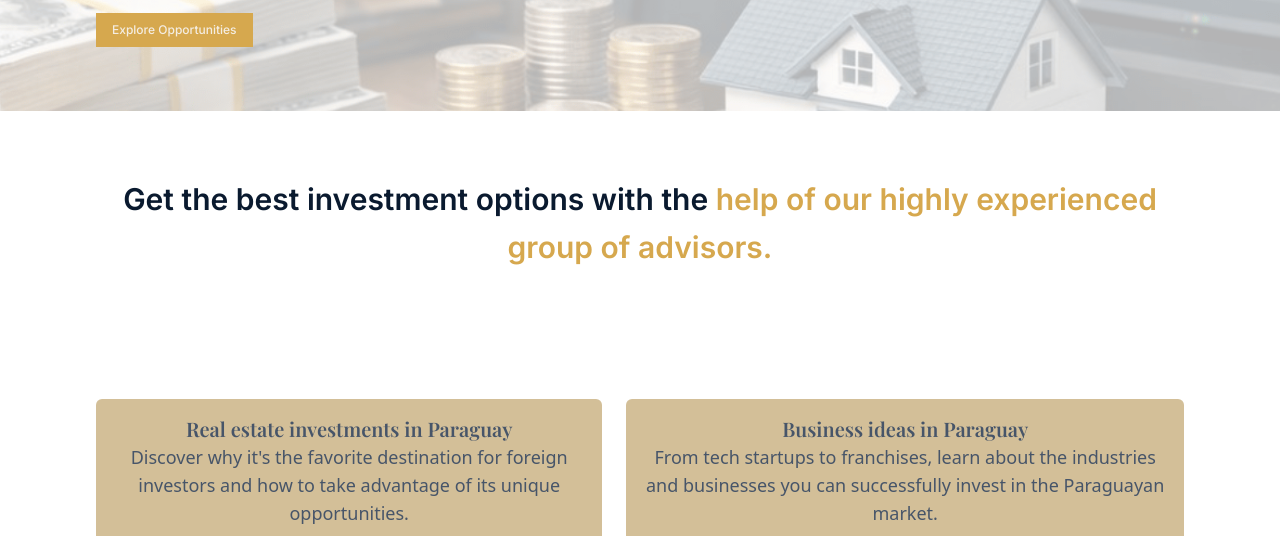
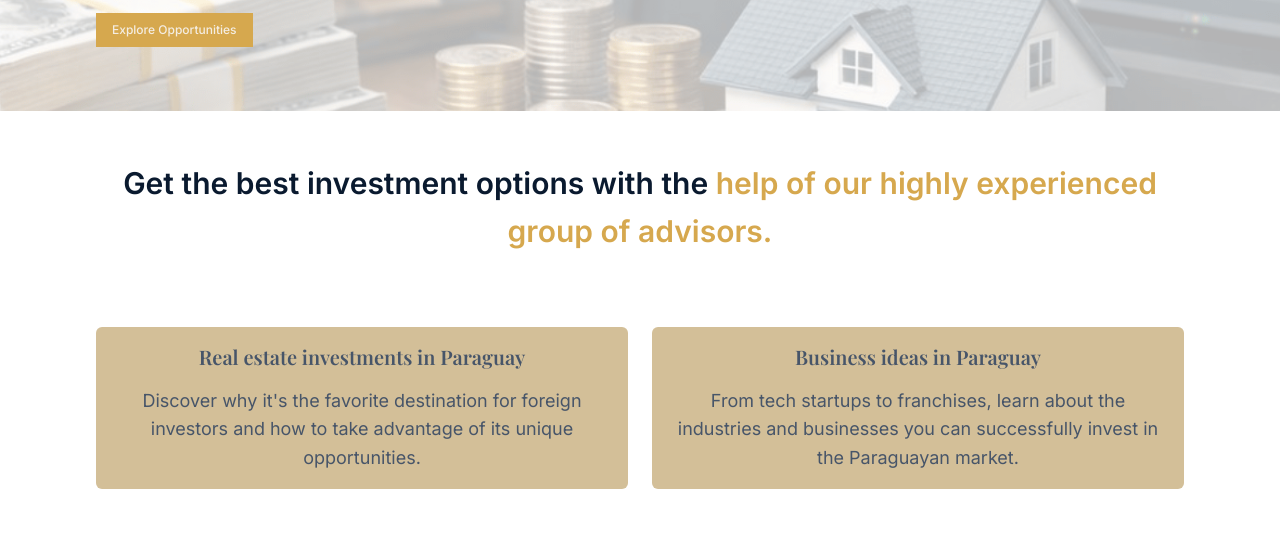
Before and after one commit to juespinoza/investments-paraguay, a Next.js app: page / in a window 1280 px wide. Shown: the part 264-800 px from the top of the page. Built offline with nearby package versions, Linux system fonts and the light colour scheme; no server answers.

Commit message:
Fix some styles in home page

```diff
--- a/src/app/(public)/page.tsx
+++ b/src/app/(public)/page.tsx
@@ -30,24 +30,23 @@ export default function HomePage() {
         line1="Obtenga las mejores opciones de inversión con la"
         highlight="ayuda de nuestro grupo de asesores altamente experimentados."
       /> */}
-      <section className="relative my-4 overflow-hidden py-6">
-        <div className="container-page container-narrow relative py-6 text-center flex flex-row items-center gap-6">
-          <div className="mt-4 text-lg text-secondary bg-[#d3bf98] p-4 rounded-md">
+      <section className="relative overflow-hidden">
+        <div className="container-page container-narrow relative py-6">
+          <div className="flex flex-col gap-x-0 md:gap-x-6 gap-y-6 md:gap-y-0 text-center md:flex-row md:items-stretch">
+            <div className="w-full rounded-md bg-[#d3bf98] p-4 text-lg text-secondary md:w-1/2">
               <h3 className="text-xl font-semibold">
                 {t("bussinessModel_1.title")}
               </h3>
-            <span className="mt-4">{t("bussinessModel_1.description")}</span>
+              <p className="mt-4">{t("bussinessModel_1.description")}</p>
             </div>
-          <div className="mt-4 text-lg text-secondary bg-[#d3bf98] p-4 rounded-md">
+            <div className="w-full rounded-md bg-[#d3bf98] p-4 text-lg text-secondary md:w-1/2">
               <h3 className="text-xl font-semibold">
                 {t("bussinessModel_2.title")}
               </h3>
-            <span className="mt-4">
-              {t("bussinessModel_2.description")}
-            </span>
+              <p className="mt-4">{t("bussinessModel_2.description")}</p>
             </div>
           </div>
-        {/* <div>{t("title")}</div> */}
+        </div>
       </section>
 
       {/* <FeaturedGrid title="Finanzas" items={d.featuredProperties} /> */}
--- a/src/components/landing/CTAWide.tsx
+++ b/src/components/landing/CTAWide.tsx
@@ -6,7 +6,7 @@ export function CTAWide({
   highlight: string;
 }) {
   return (
-    <section className="relative my-4 overflow-hidden py-6">
+    <section className="relative overflow-hidden py-6">
       {/* <div className="absolute inset-0">
         <div className="h-full w-full bg-[radial-gradient(circle_at_center,rgba(10,26,47,0.06),transparent_60%)]" />
       </div> */}
```
Lines whose indentation alone changed are shown as unchanged.
